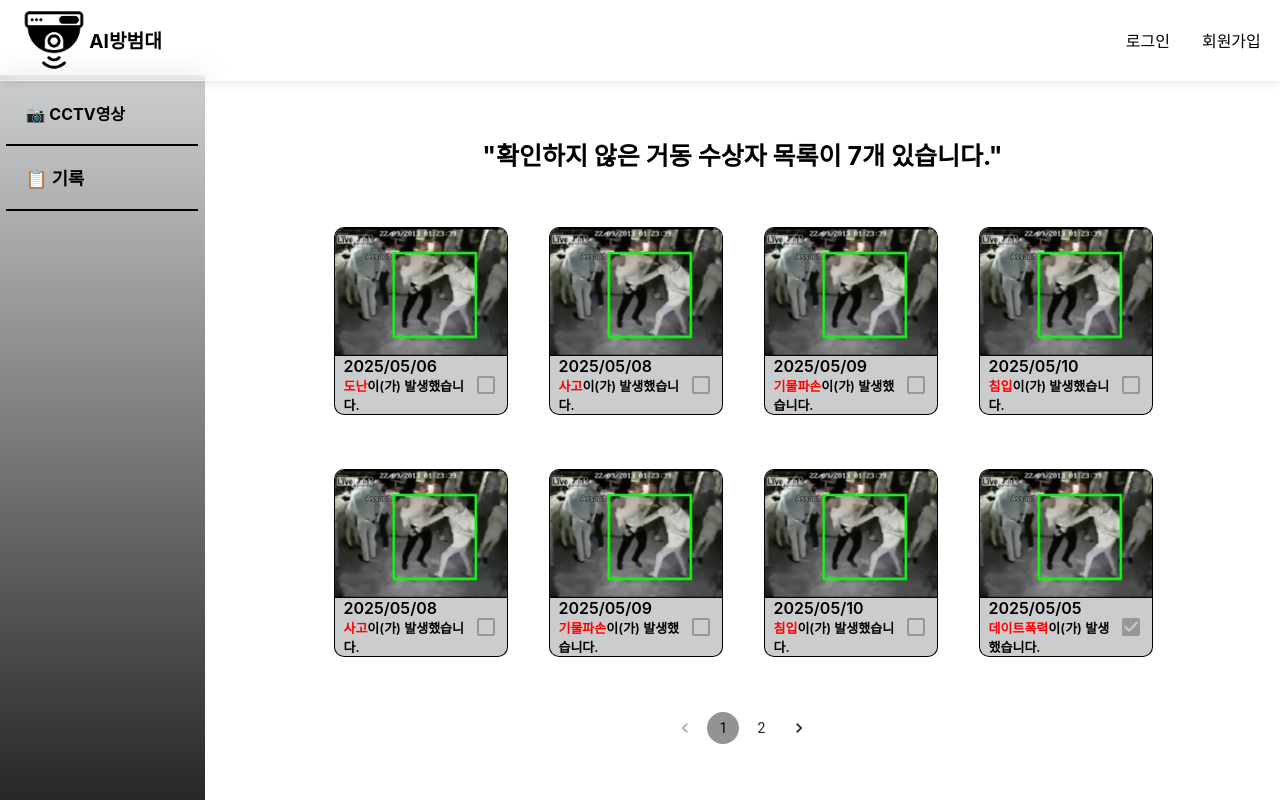
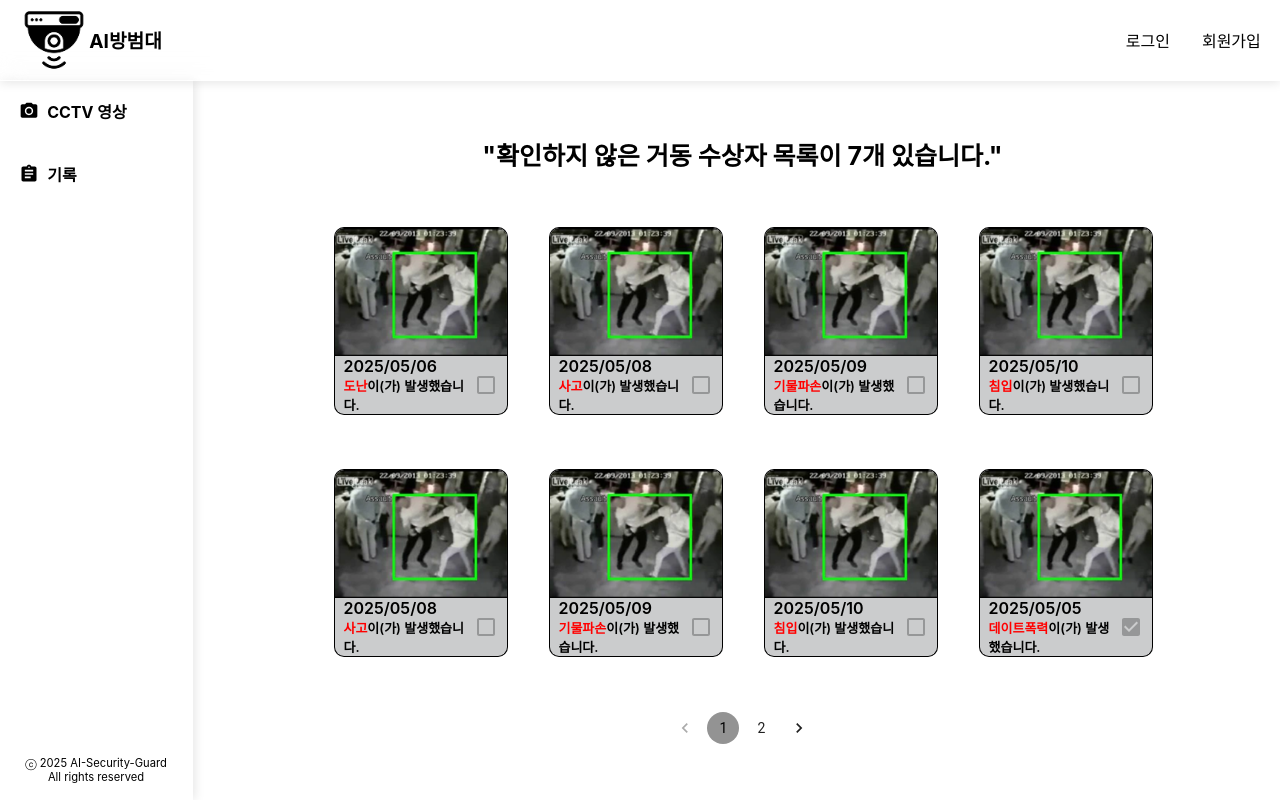
Before and after one commit to AI-Security-Guard/ASG, a React (Create React App) app in the folder client/: page /List in a window 1280 px wide. Built offline with nearby package versions, Linux system fonts and the light colour scheme.

Commit message:
desgin: 사이드바 디자인 변경 #25

```diff
--- a/client/src/component/Sidebar/Sidebar.js
+++ b/client/src/component/Sidebar/Sidebar.js
@@ -1,13 +1,31 @@
-import { SidebarContainer, CCTVButton, ListButton } from './Sidebar.style.js';
+import React from "react";
+import { SidebarContainer, SidebarButton, SidebarFooter } from "./Sidebar.style.js";
+import CameraAltIcon from "@mui/icons-material/CameraAlt";
+import AssignmentIcon from "@mui/icons-material/Assignment";
 
 function Sidebar() {
     return (
-        <>
-            <SidebarContainer>
-                <CCTVButton>📷 CCTV영상</CCTVButton>
-                <ListButton>📋 기록</ListButton>
-            </SidebarContainer>
-        </>
+        <SidebarContainer>
+            <div>
+                <SidebarButton>
+                    <div className="content">
+                        <CameraAltIcon fontSize="small" />
+                        <span>CCTV 영상</span>
+                    </div>
+                </SidebarButton>
+                <SidebarButton>
+                    <div className="content">
+                        <AssignmentIcon fontSize="small" />
+                        <span>기록</span>
+                    </div>
+                </SidebarButton>
+            </div>
+            <SidebarFooter>
+                ⓒ 2025 AI-Security-Guard
+                <br />
+                All rights reserved
+            </SidebarFooter>
+        </SidebarContainer>
     );
 }
 
--- a/client/src/component/Sidebar/Sidebar.style.js
+++ b/client/src/component/Sidebar/Sidebar.style.js
@@ -1,24 +1,52 @@
-import styled from 'styled-components';
+import styled from "styled-components";
+
 export const SidebarContainer = styled.div`
-    background: linear-gradient(to bottom, #cdcecf 0%, #272727 100%);
+    width: 15%;
+    height: 90%;
     position: fixed;
-    height: 89%;
-    width: 15%;
+    left: 0;
     bottom: 0;
-    padding: 0.5%;
+    display: flex;
+    flex-direction: column;
+    background: rgba(255, 255, 255, 0.1);
+    backdrop-filter: blur(12px);
+    -webkit-backdrop-filter: blur(12px);
+    border-right: 1px solid rgba(255, 255, 255, 0.5);
+    box-shadow: 2px 0 10px rgba(0, 0, 0, 0.1);
+    justify-content: space-between;
 `;
 
-export const CCTVButton = styled.div`
-    border-bottom: 2px solid black;
+export const SidebarButton = styled.div`
     padding: 10%;
+    font-size: 1rem;
     font-weight: bold;
+    color: black;
     cursor: pointer;
+    display: flex;
+    align-items: center;
+    gap: 0.5rem;
+    transition: all 0.2s ease-in-out;
+
+    &:hover {
+        background-color: rgba(255, 255, 255, 0.5);
+    }
+    .content {
+        display: flex;
+        align-items: center;
+        gap: 0.5rem;
+        transition: transform 0.2s ease-in-out;
+    }
+
+    &:hover .content {
+        transform: scale(1.1);
+    }
+    &:active .content {
+        transform: scale(0.95);
+    }
 `;
 
-export const ListButton = styled.div`
-    border-bottom: 2px solid black;
-    padding: 10%;
-    font-size: 1.1rem;
-    font-weight: bold;
-    cursor: pointer;
+export const SidebarFooter = styled.div`
+    font-size: 0.7rem;
+    text-align: center;
+    margin-bottom: 1rem;
 `;
--- a/client/src/page/DeveloperPage/DeveloperPage.js
+++ b/client/src/page/DeveloperPage/DeveloperPage.js
@@ -5,6 +5,7 @@ import { Swiper, SwiperSlide } from "swiper/react";
 import "swiper/css";
 import "swiper/css/pagination";
 import { Pagination } from "swiper/modules";
+import Sidebar from "../../component/Sidebar/Sidebar.js";
 
 function DeveloperPage() {
     const slideItems = [
@@ -31,8 +32,9 @@ function DeveloperPage() {
     return (
         <>
             <Header />
+            <Sidebar />
             <DeveloperContainer>
-                <Swiper modules={[Pagination]} pagination={{ clickable: true }} spaceBetween={30} slidesPerView={1}>
+                {/* <Swiper modules={[Pagination]} pagination={{ clickable: true }} spaceBetween={30} slidesPerView={1}>
                     {slideItems.map((item, index) => (
                         <SwiperSlide key={index}>
                             <SlideBox>
@@ -55,7 +57,7 @@ function DeveloperPage() {
                             </SlideBox>
                         </SwiperSlide>
                     ))}
-                </Swiper>
+                </Swiper> */}
             </DeveloperContainer>
         </>
     );
```
Also changed, not shown: client/package.json (+7 -6 lines), 1 other file (tests, documents, lock files or other folders).
